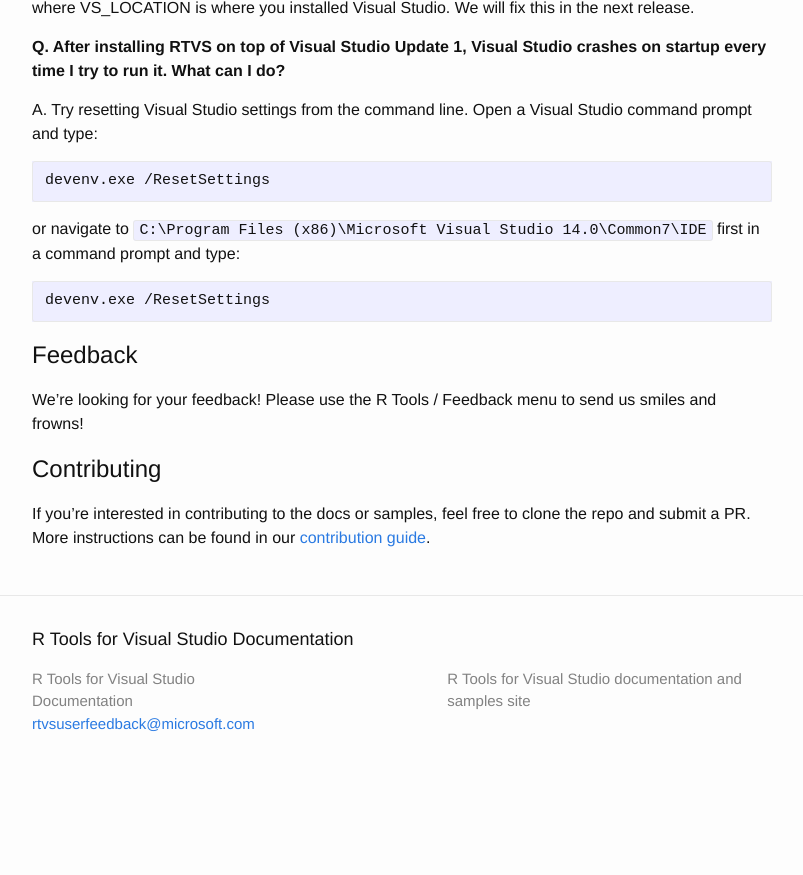
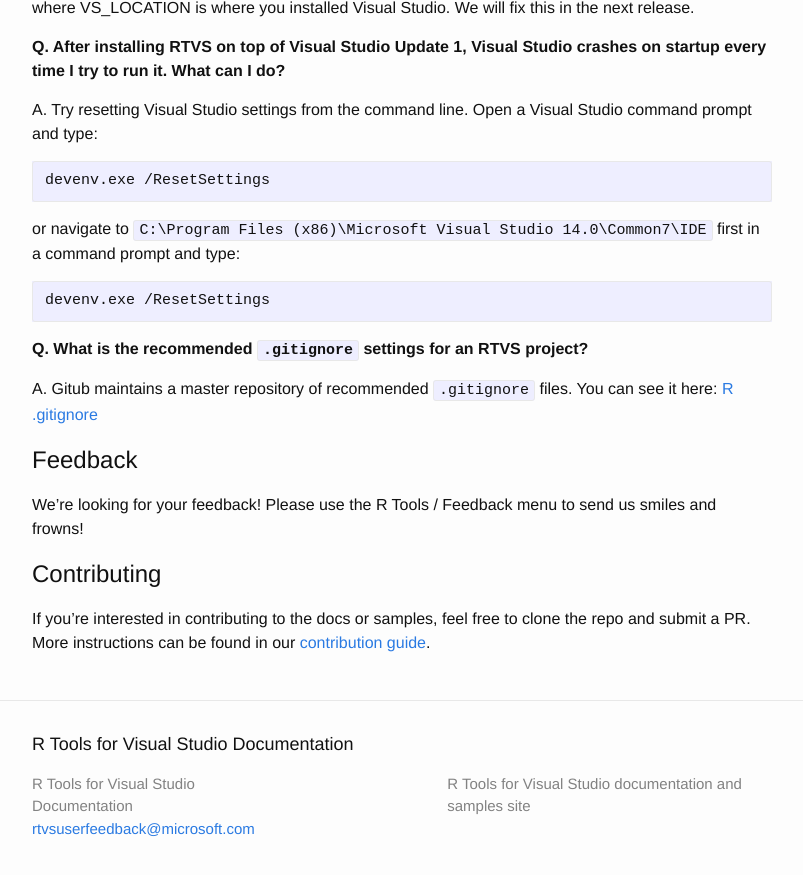
Before and after one commit to microsoft/RTVS-docs, a Jekyll site: the page built from index.md, in a window 1280 px wide and 900 px high, scrolled down 4845 px. Shown: the top 875 px of the window, without its empty margins (238-1041 px from the left). Built offline with Jekyll 4.4.1, drawn with Linux system fonts in a browser that asks for light colours; before the commit the page ends 5640 px from its top, so only the background shows below that.

Commit message:
Added .gitignore FAQ entry

````diff
--- a/index.md
+++ b/index.md
@@ -201,6 +201,11 @@
 devenv.exe /ResetSettings
 ```
 
+**Q. What is the recommended `.gitignore` settings for an RTVS project?**
+
+A. Gitub maintains a master repository of recommended `.gitignore` files. You
+can see it here: [R .gitignore](https://github.com/github/gitignore/blob/master/R.gitignore)
+
 ## Feedback
 
 We're looking for your feedback! Please use the R Tools / Feedback menu to send
````
